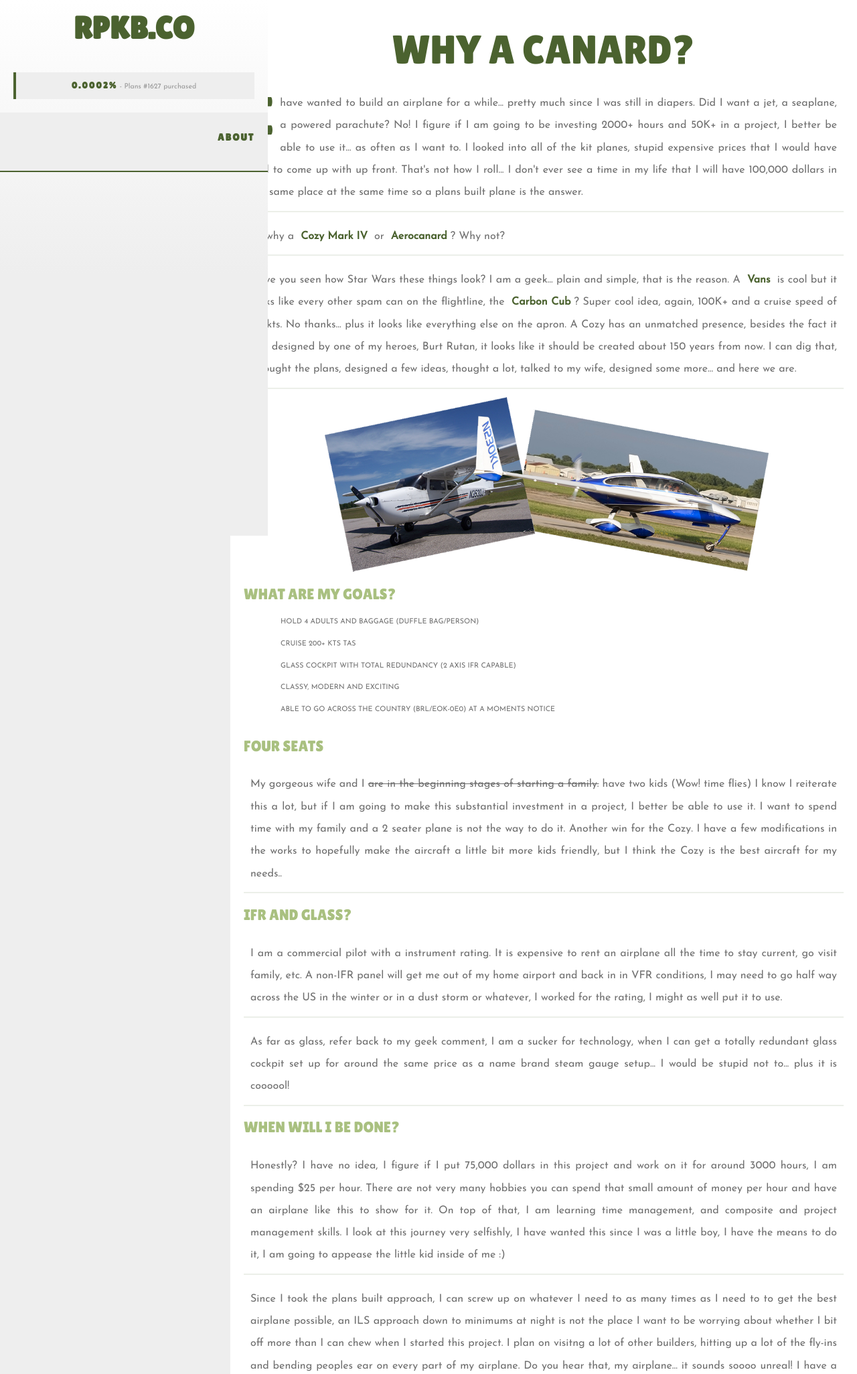
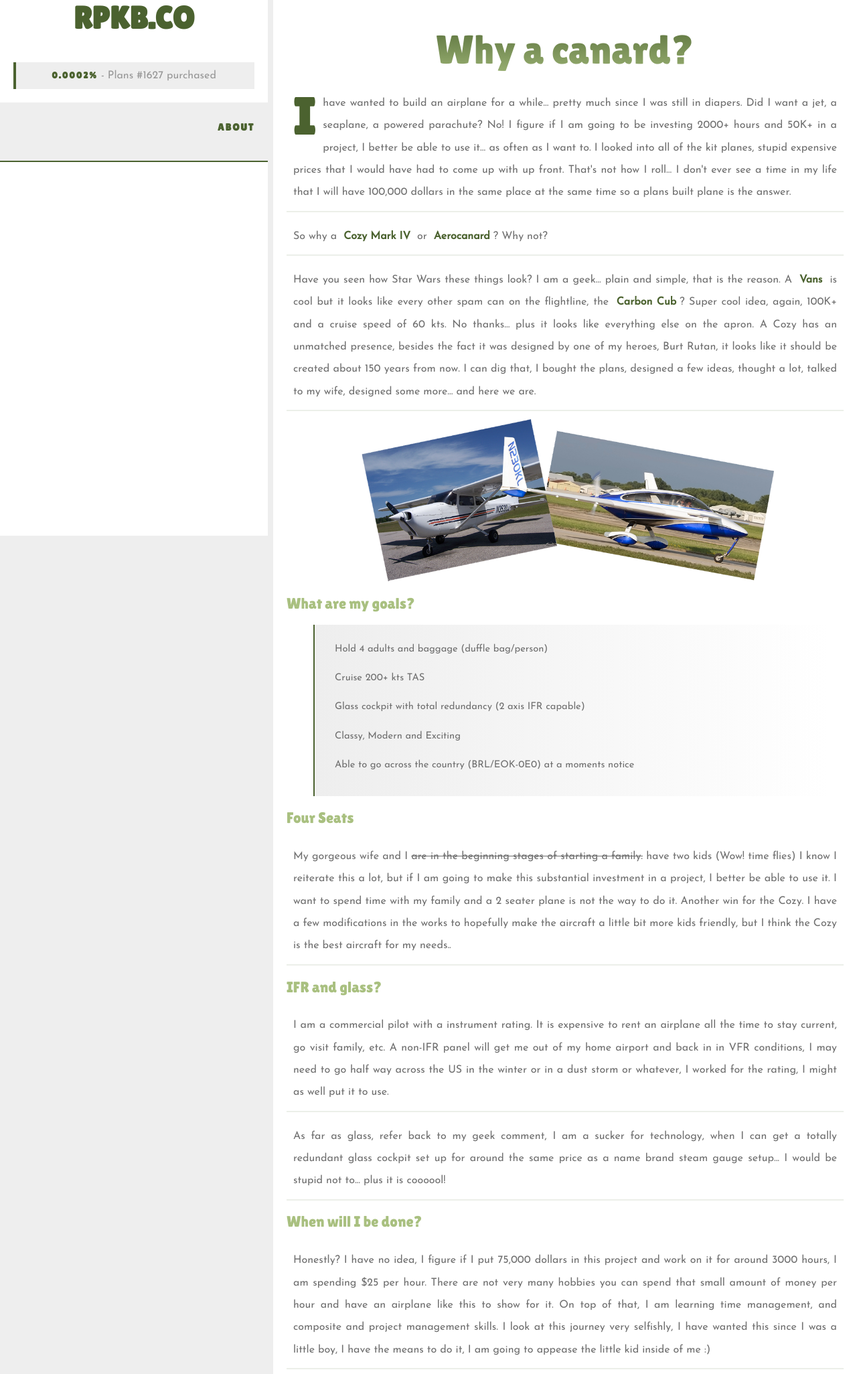
Before and after one commit to n312rb/cozy, a PHP site: page /why.php in a window 1280 px wide. Shown: the top 2052 px of the page at 67% size. Run offline with PHP 8.4, Linux system fonts and the light colour scheme; some libraries are stand-ins or nearby versions.

Commit message:
Update n312rb.css

```diff
--- a/n312rb.css
+++ b/n312rb.css
@@ -1,7 +1,6 @@
 body {
   color: #6f6f6f;
   font-family: 'Josefin Sans', sans-serif;
-  font-size: 8pt;
   list-style: none;
   background: #eeeeee;
   margin: 0;
@@ -18,16 +17,14 @@ body {
 
 #content {
   float: right;
-  width: 70%;
+  width: 65%;
   background: white;
   padding: 20px;
-  text-transform: uppercase;
   border-bottom: 2px solid #4b622f;
 }
 
 .mainBody {
-background: rgb(255,255,255);
-background: linear-gradient(180deg, rgba(255,255,255,1) 0%, rgba(238,238,238,1) 51%);
+background: #fff;
   min-height: 100%;
   position: absolute;
   top: 0;
@@ -82,8 +80,8 @@ a:visited:hover {
   text-align: center;
   color: #4b622f;
   font-size: 35pt;
-  padding-top: 15px;
-   text-transform: uppercase;
+  padding:0;
+  text-transform: uppercase;
 }
 
 .hours {
@@ -121,6 +124,9 @@ img {
   padding: 20px;
   color: #4b622f;
   font-size: 45pt;
+  background: -webkit-linear-gradient(#4b622f, #a9c080);
+  -webkit-background-clip: text;
+  -webkit-text-fill-color: transparent;
 }
 
 p {
@@ -207,15 +197,17 @@ ul {
   margin-top: -28px;
 }
 
-.rpkb { margin-bottom: 20px;}
 
 blockquote {
-  padding-left: 15px;
+  padding: 20px 30px;
   width: 85%;
   text-align: justify;
-  line-height: 17pt;
-  text-size:15pt;
-  tex-transform:none;
+  line-height: 25pt;
+  font-size: 11pt;
+  text-transform:none;
+  border-left: 2px solid #4b622f;
+ background: rgb(255,255,255);
+background: linear-gradient(270deg, rgba(255,255,255,1) 0%, rgba(238,238,238,1) 100%);
 }
 
 blockquote li {padding-bottom:10px; }
```
Also changed, not shown: other parts of n312rb.css (+33 -20 lines).
